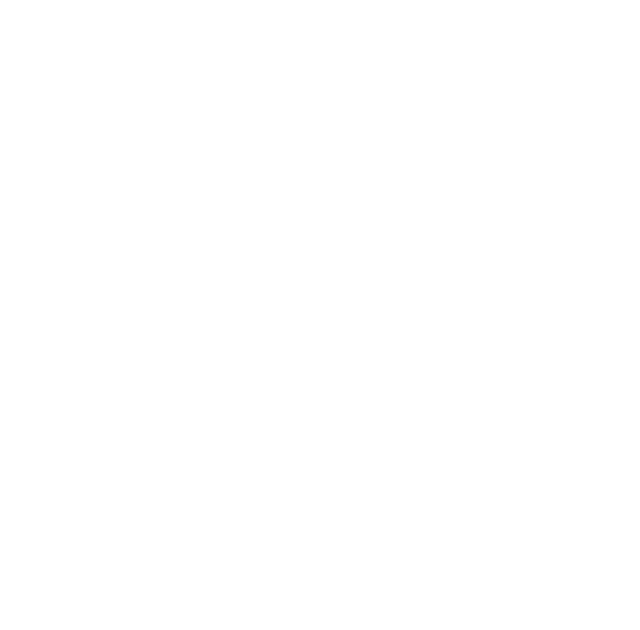
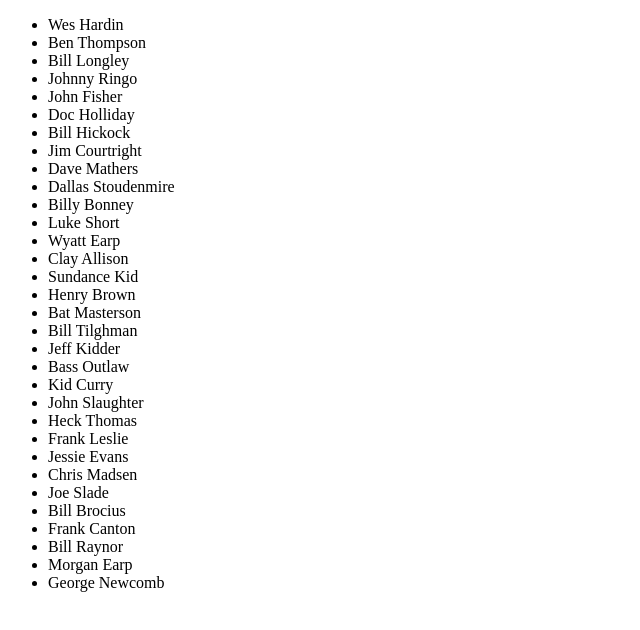
Before and after one commit to mightycitizen/gunfighter, a Gatsby site: page / in a window 1280 px wide. Shown: the whole page, without its empty margins (0-640 px from the left). Built offline with nearby package versions, Linux system fonts and the light colour scheme; Gatsby itself is replaced by a stand-in of ours.

Commit message:
create graphql query, output array of fighters

```diff
--- a/src/pages/index.js
+++ b/src/pages/index.js
@@ -1,10 +1,48 @@
 import * as React from "react"
+import { useStaticQuery, graphql } from "gatsby";
 
 // markup
 const IndexPage = () => {
+  const fightersQuery = graphql`{
+    allGunfightersJson {
+      edges {
+        node {
+          id
+          ambidextrous
+          bac
+          braveryacc
+          braveryspd
+          bsp
+          exp
+          firstname
+          gac
+          lastname
+          loss
+          nickname
+          profession
+          rank
+          seed
+          spd
+          st
+          win
+          winvshigher
+          winvstop10
+          winvstop5
+          wpn
+        }
+      }
+    }
+  }`;
+  const response = useStaticQuery(fightersQuery);
+  const fighters = response.allGunfightersJson.edges;
   return (
     <main>
-
+      <ul>
+      { fighters.map((fighter, i) =>  {
+        const data = fighter.node;
+        return <li key={ i }>{ data.firstname } { data.lastname }</li>
+      })}
+      </ul>
     </main>
   )
 }
```
